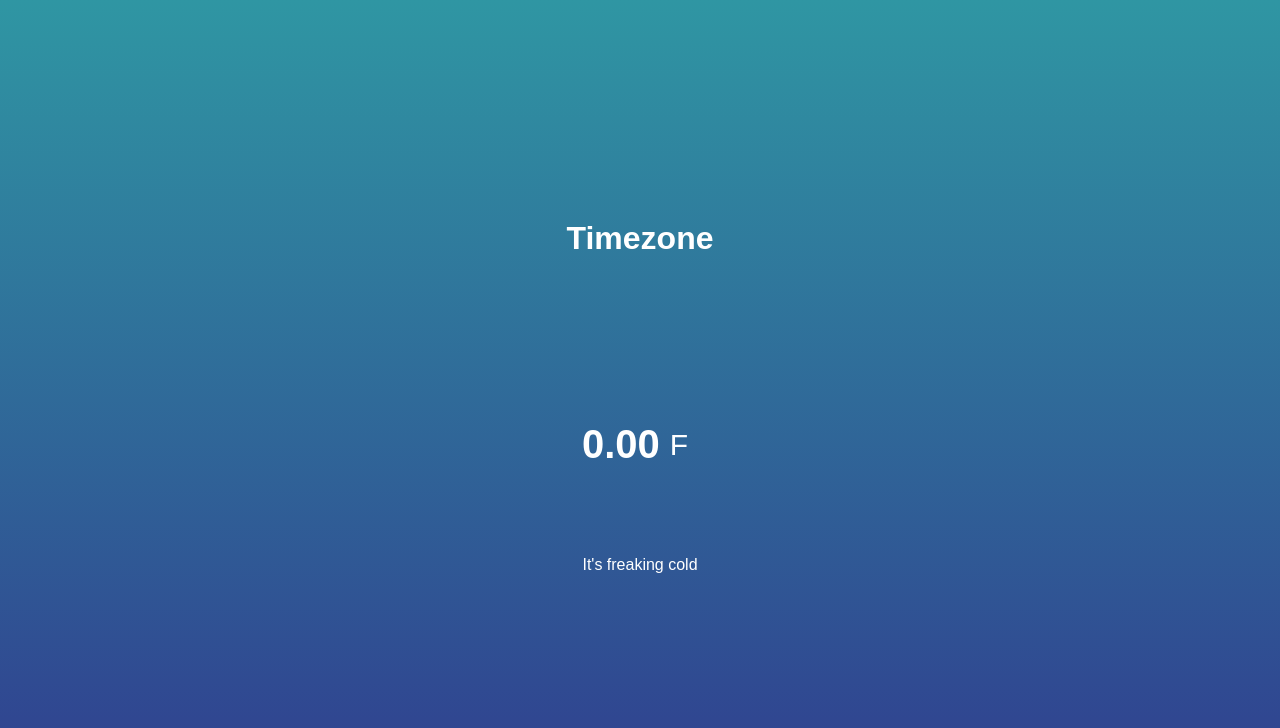
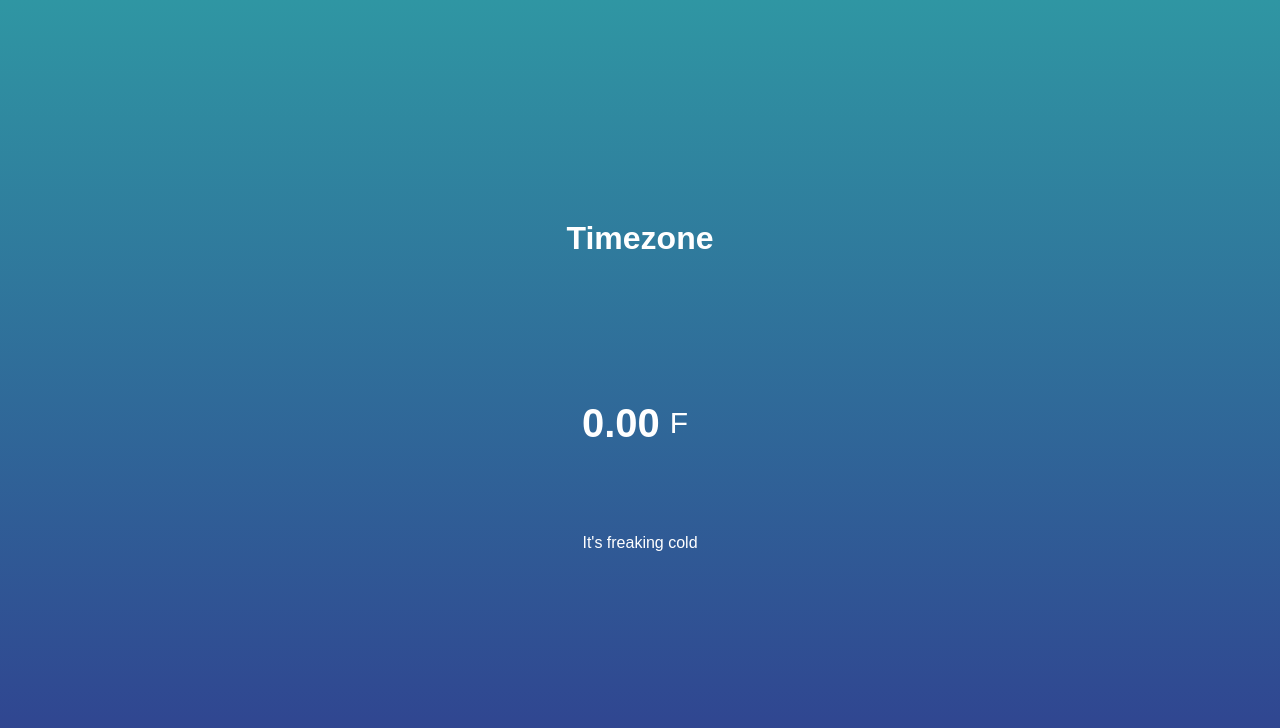
Before and after one commit to khareemah/weather-app, a plain HTML site: page index.html in a window 1280 px wide. Drawn offline with Linux system fonts and the light colour scheme.

Commit message:
removed margin and padding

```diff
--- a/style.css
+++ b/style.css
@@ -3,7 +3,6 @@
 }
 body {
   margin: 0;
-  padding: 20px;
   min-height: 100vh;
   display: flex;
   flex-direction: column;
@@ -16,6 +15,7 @@ body {
 .location-timezone {
   height: 15vh;
   text-align: center;
+  margin: 0;
 }
 .temperature {
   height: 30vh;
@@ -23,8 +23,6 @@ body {
   display: flex;
   justify-content: space-around;
   align-items: center;
-}
-.temperature {
   flex-direction: column;
 }
 
```
